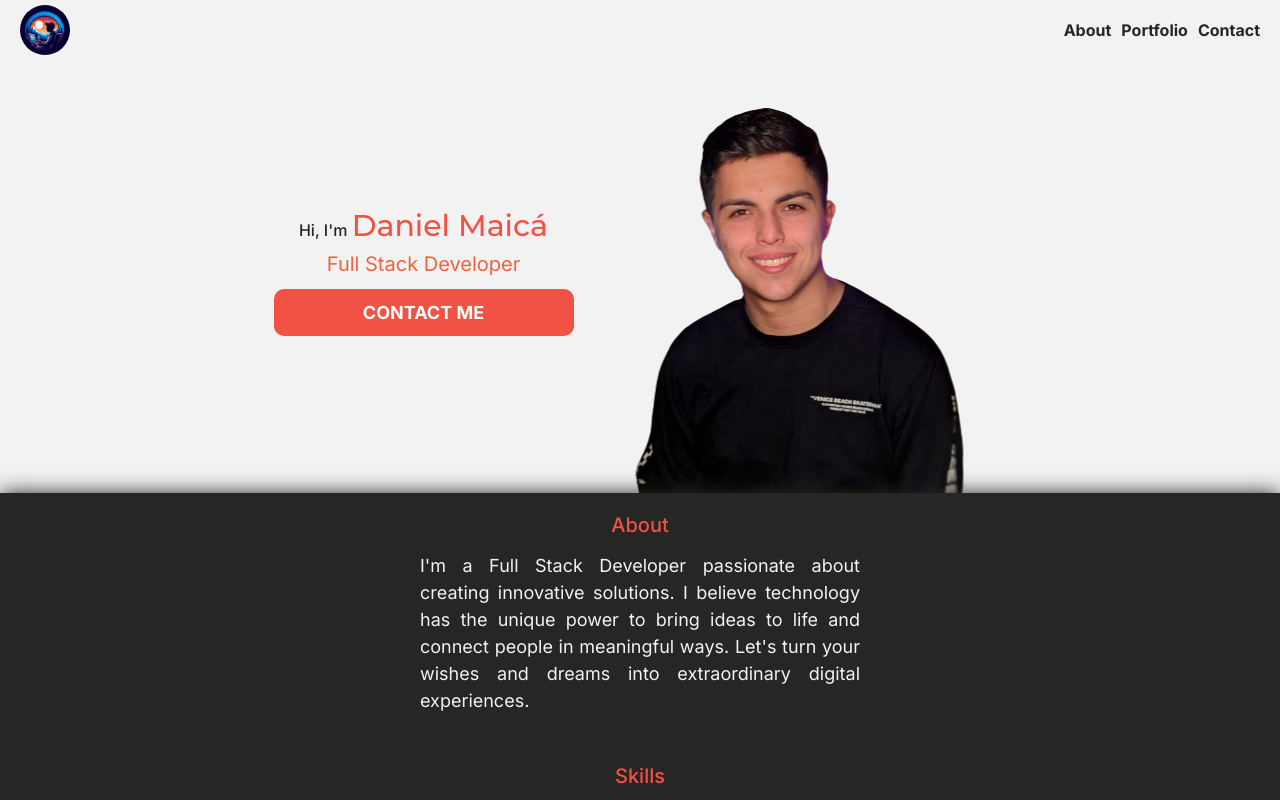
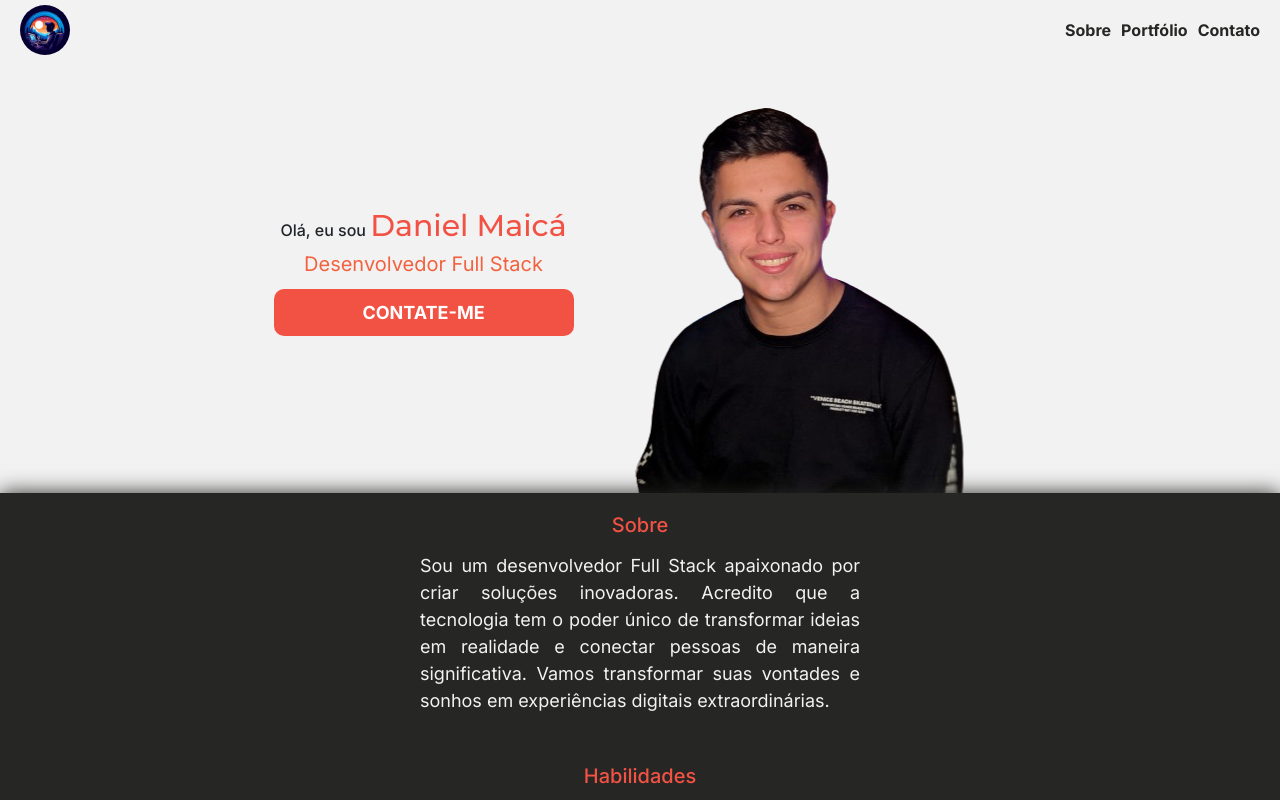
Before and after one commit to danielmaica/dev-daniel-maica, an Angular app: page / in a window 1280 px wide. Shown: the top 800 px of the page. Built offline with nearby package versions, Linux system fonts and the light colour scheme; some icons are missing.

Commit message:
alterar para portugues

```diff
--- a/src/app/components/about/about.component.html
+++ b/src/app/components/about/about.component.html
@@ -1,6 +1,4 @@
 <div class="container">
-  <h2>About</h2>
-  <p>I'm a Full Stack Developer passionate about creating innovative solutions. I believe technology has the unique
-    power to bring ideas to life and connect people in meaningful ways. Let's turn your wishes and dreams into
-    extraordinary digital experiences.</p>
+  <h2>Sobre</h2>
+  <p>Sou um desenvolvedor Full Stack apaixonado por criar soluções inovadoras. Acredito que a tecnologia tem o poder único de transformar ideias em realidade e conectar pessoas de maneira significativa. Vamos transformar suas vontades e sonhos em experiências digitais extraordinárias.</p>
 </div>
--- a/src/app/components/contact/contact.component.html
+++ b/src/app/components/contact/contact.component.html
@@ -1,10 +1,10 @@
 <div class="container">
   <div class="headline">
-    <h2>Contact me</h2>
+    <h2>Contate-me</h2>
     <p>
-      Get in touch so we can turn your dreams into reality.</p>
+      Entre em contato para transformar suas vontades em realidade.</p>
       <p>E-mail: {{ email }}</p>
-      <p>Phone: {{ phone }}</p>
+      <p>Telefone: {{ phone }}</p>
   </div>
   <div class="contacts">
     <a href="https://wa.me/5551992058011?text=Olá,%20gostaria%20de%20obter%20mais%20informações%20sobre%20seus%20serviços">
--- a/src/app/components/footer/footer.component.html
+++ b/src/app/components/footer/footer.component.html
@@ -1,6 +1,6 @@
 <footer>
   <img ngSrc="assets/logo.jpeg" alt="logo" id="logo" width="50" height="50" style="border-radius: 50%;">
-  <span>Copyright © 2024 Daniel Maicá. All rights reserved.</span>
+  <span>Copyright © 2024 Daniel Maicá. Todos os direitos reservados.</span>
   <div class="social-media">
     <a href="https://github.com/danielmaica" target="_blank" rel="noopener noreferrer">
       <i class="ci ci-github ci-2x"></i>
--- a/src/app/components/header/header.component.html
+++ b/src/app/components/header/header.component.html
@@ -5,17 +5,17 @@
       <ul>
         <li>
           <a href="#about" rel="noopener noreferrer">
-            About
+            Sobre
           </a>
         </li>
           <li>
             <a href="#portfolio" rel="noopener noreferrer">
-              Portfolio
+              Portfólio
             </a>
           </li>
         <li>
           <a href="#contact" rel="noopener noreferrer">
-            Contact
+            Contato
           </a>
         </li>
       </ul>
--- a/src/app/components/home/home.component.html
+++ b/src/app/components/home/home.component.html
@@ -2,11 +2,11 @@
 <main>
   <section class="hero-section">
     <div class="container">
-      <h1>Hi, I'm <span id="name">Daniel Maicá</span></h1>
-      <p>Full Stack Developer</p>
+      <h1>Olá, eu sou <span id="name">Daniel Maicá</span></h1>
+      <p>Desenvolvedor Full Stack</p>
       <div class="contact">
         <a href="https://wa.me/5551992058011?text=Olá,%20gostaria%20de%20obter%20mais%20informações%20sobre%20seus%20serviços" target="_blank" rel="noopener noreferrer">
-          <button role="button">CONTACT ME</button>
+          <button role="button">CONTATE-ME</button>
         </a>
         <div class="social-media">
           <a
--- a/src/app/components/portfolio/portfolio.component.html
+++ b/src/app/components/portfolio/portfolio.component.html
@@ -1,9 +1,9 @@
 <div class="container">
-  <h2>Portfolio</h2>
+  <h2>Portfólio</h2>
   <ul class="projects">
     <li class="project">
-      <h4>Consultancy</h4>
-      <p>Project template for consulting companies.</p>
+      <h4>Consultoria</h4>
+      <p>Template de projeto para consultorias.</p>
       <a
         href="https://landing-page-consultoria.vercel.app/"
         target="_blank"
@@ -15,12 +15,12 @@
           alt="project consultancy"
         />
 
-        <span class="back-link">see more</span>
+        <span class="back-link">ver mais</span>
       </a>
     </li>
     <li class="project">
       <h4>Doctor Care</h4>
-      <p>Project template for doctor's office.</p>
+      <p>Template de projeto para consultório médico.</p>
       <a
         href="https://doctor-care-snowy.vercel.app/"
         target="_blank"
@@ -31,12 +31,12 @@
           src="assets/project-doctor-care.png"
           alt="project consultancy"
         />
-        <span class="back-link">see more</span>
+        <span class="back-link">ver mais</span>
       </a>
     </li>
     <li class="project">
-      <h4>Portfolio</h4>
-      <p>Project template for personal portfolio.</p>
+      <h4>Portfólio</h4>
+      <p>Template de projeto para portfólio pessoal.</p>
       <a
         href="https://danielmaicadev.vercel.app/"
         target="_blank"
@@ -47,7 +47,7 @@
           src="assets/project-portfolio.png"
           alt="project consultancy"
         />
-        <span class="back-link">see more</span>
+        <span class="back-link">ver mais</span>
       </a>
     </li>
   </ul>
--- a/src/app/components/skills/skills.component.html
+++ b/src/app/components/skills/skills.component.html
@@ -1,5 +1,5 @@
 <div class="container">
-  <h2>Skills</h2>
+  <h2>Habilidades</h2>
   <div class="skill-cards">
     <app-skill-card skill="HTML" description="Linguagem de marcação utilizada na construção de páginas na Web." icon="html" />
     <app-skill-card skill="CSS" description="Chamado de linguagem Cascading Style Sheet, é utilizado para estilizar elementos escritos em uma linguagem de marcação como HTML." icon="css" />
```
